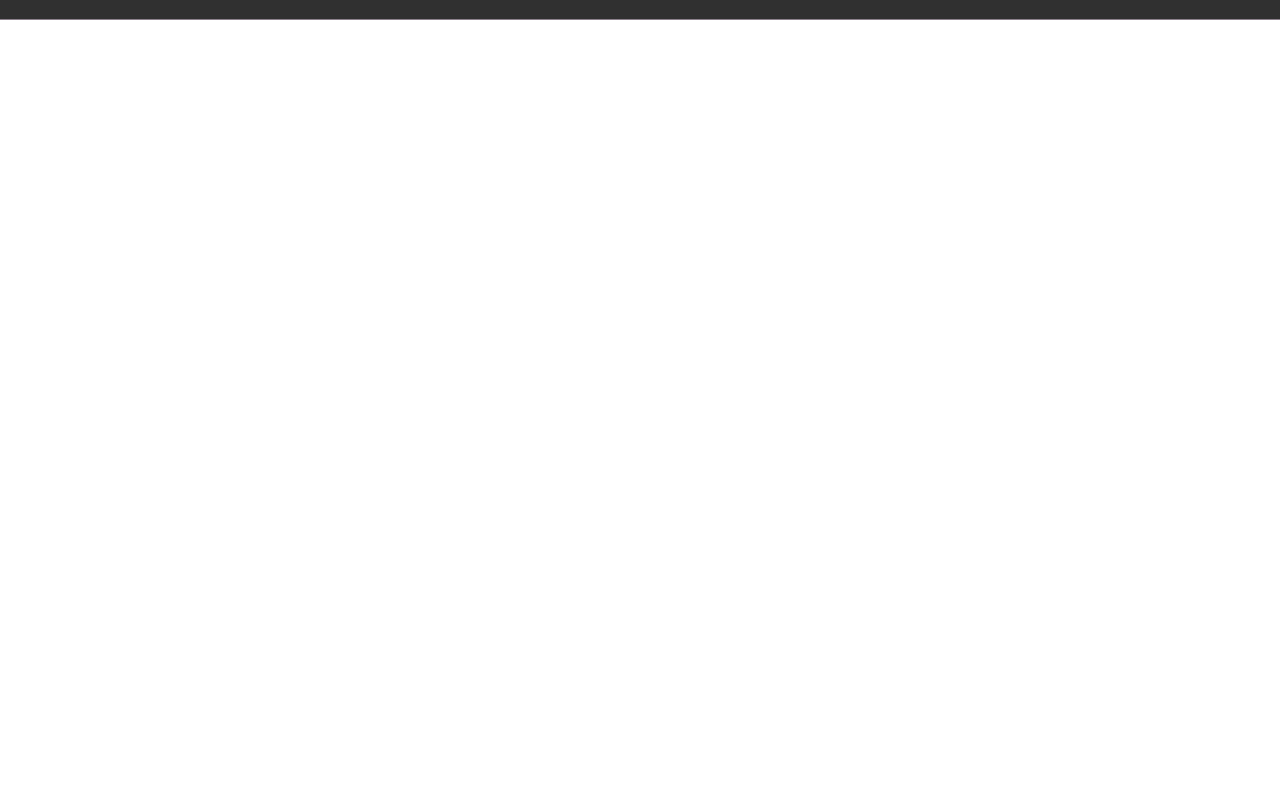
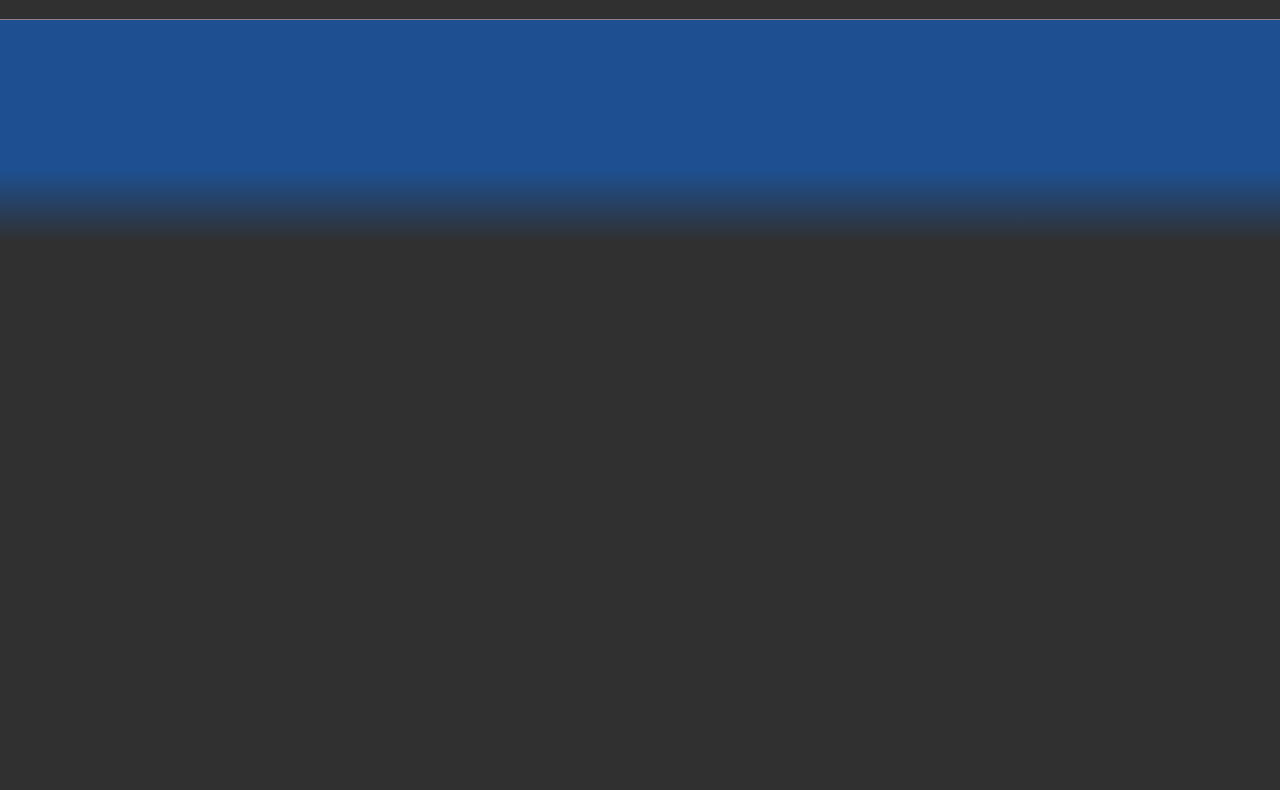
Before and after one commit to dcLima7/BOOTCAMP_DNC, a plain HTML site: page index.html in a window 1280 px wide. Shown: the part 81-871 px from the top of the page. Before the commit the page ends 800 px from the top, so only its background shows below. Drawn offline with Linux system fonts and the light colour scheme.

```diff
--- a/index.html
+++ b/index.html
@@ -16,5 +16,8 @@
         </div>
         <button>Login</button>
     </nav>
+    <div style="height:1200px">
+
+    </div>
 </body>
 </html>
--- a/style.css
+++ b/style.css
@@ -3,6 +3,8 @@
         body{
             margin:0px; /*Margem Externa*/
             padding:0px; /*Margem Interna*/
+            background: linear-gradient(180deg, rgba(12, 112, 242, 0.5) 19.19%, rgba(12, 112, 242, 0) 24.84%), #303030;
+            background-repeat: no-repeat;
 
         }
         #principal{
```
